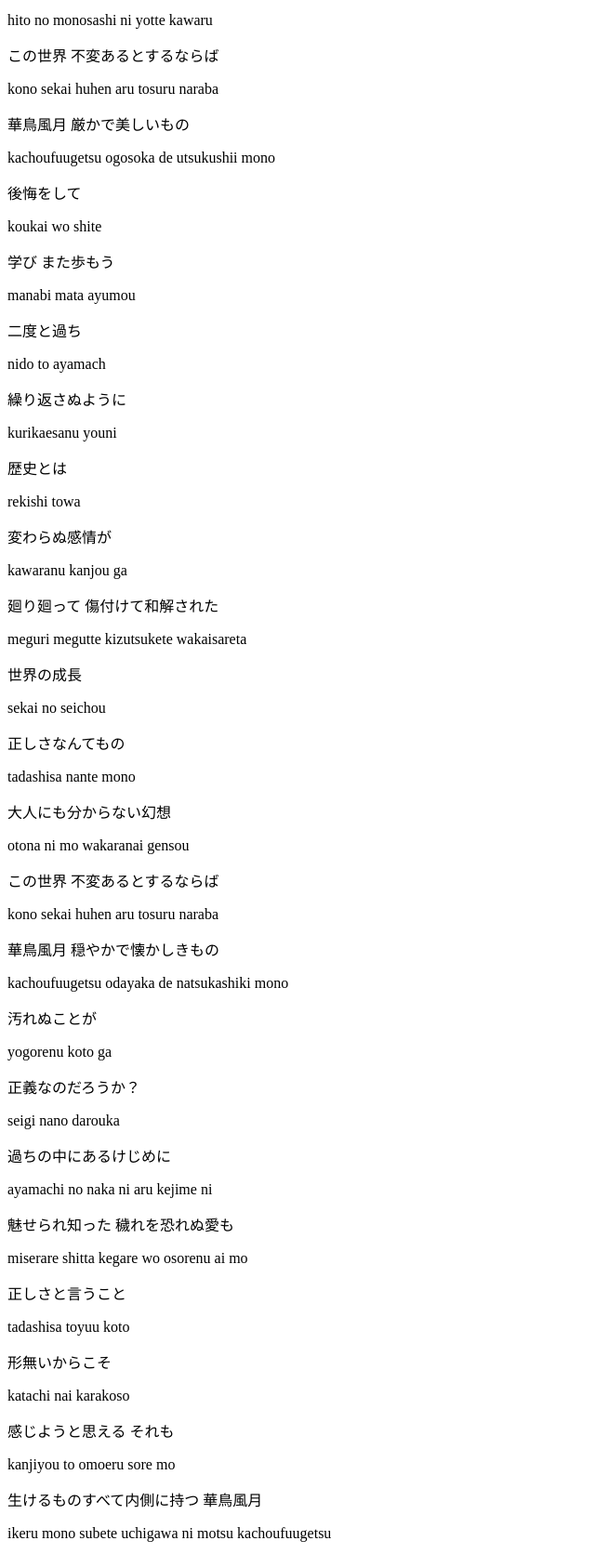
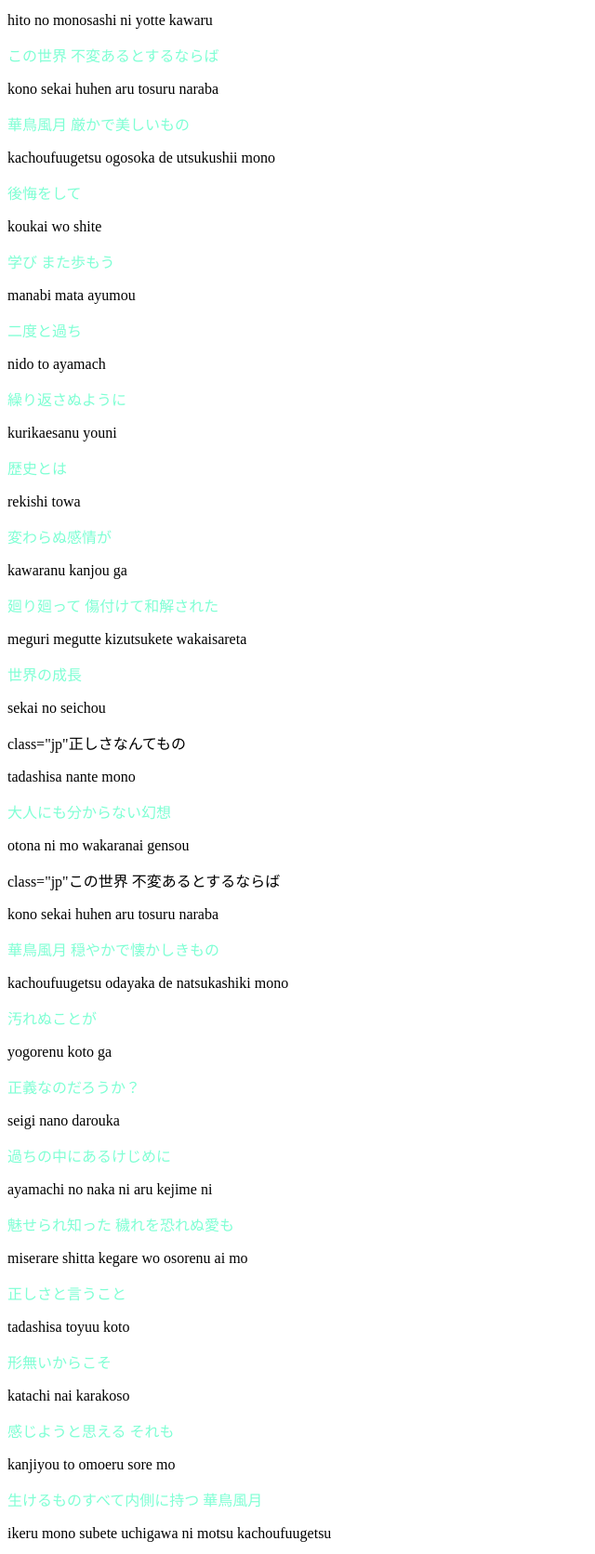
Before and after one commit to vegehhah/vegehhah.github.io, a plain HTML site: page index.html in a window 1280 px wide. Shown: the part 1125-2797 px from the top of the page at 93% size, without its empty margins (0-640 px from the left). Drawn offline with Linux system fonts and the light colour scheme.

Commit message:
Add files via upload
华鸟风月歌词

```diff
--- a/index.html
+++ b/index.html
@@ -59,6 +59,12 @@ There are countless reasons for learning the fundamental language of the web. He
 
         <p>that's all for daily practice...</p>
 
+        <p>
+
+
+
+        </p>
+
         <p>華鳥風月</p>
 
         <p class="jp">嗚呼 華のように鮮やかに さあ</p>
@@ -67,106 +73,108 @@ There are countless reasons for learning the fundamental language of the web. He
         <p class="jp">嗚呼 鳥のように優雅に</p>
         <div>aa tori no youni yuuga ni</div>
 
-        <p>嗚呼 風まかせも心地良い さあ</p>
+        <p class="jp">嗚呼 風まかせも心地良い さあ</p>
         <div>aa kaze makase mo kokochi yoi saa</div>
 
-        <p>嗚呼 月明かり照らされて</p>
+        <p class="jp">嗚呼 月明かり照らされて</p>
         <div>aa tsuki akari terasarete</div>
 
-        <p>正しさなんてもの</p>
+        <p class="jp">正しさなんてもの</p>
         <div>tadashisa nante mono</div>
 
-        <p>人のモノサシによって変わる</p>
+        <p class="jp">人のモノサシによって変わる</p>
         <div>hito no monosashi ni yotte kawaru</div>
 
-        <p>この世界 不変あるとするならば</p>
+        <p class="jp">この世界 不変あるとするならば</p>
         <div>kono sekai huhen aru tosuru naraba</div>
 
-        <p>華鳥風月 厳かで美しいもの</p>
+        <p class="jp">華鳥風月 厳かで美しいもの</p>
         <div>kachoufuugetsu ogosoka de utsukushii mono</div>
 
-        <p>後悔をして</p>
+        <p class="jp">後悔をして</p>
         <div>koukai wo shite</div>
 
-        <p>学び また歩もう</p>
+        <p class="jp">学び また歩もう</p>
         <div>manabi mata ayumou</div>
 
-        <p>二度と過ち</p>
+        <p class="jp">二度と過ち</p>
         <div>nido to ayamach</div>
 
-        <p>繰り返さぬように</p>
+        <p class="jp">繰り返さぬように</p>
         <div>kurikaesanu youni</div>
 
-        <p>歴史とは</p>
+        <p class="jp">歴史とは</p>
         <div>rekishi towa</div>
 
-        <p>変わらぬ感情が</p>
+        <p class="jp">変わらぬ感情が</p>
         <div>kawaranu kanjou ga</div>
 
-        <p>廻り廻って 傷付けて和解された</p>
+        <p class="jp">廻り廻って 傷付けて和解された</p>
         <div>meguri megutte kizutsukete wakaisareta</div>
 
-        <p>世界の成長</p>
+        <p class="jp">世界の成長</p>
         <div>sekai no seichou</div>
 
-        <p>正しさなんてもの</p>
+        <p> class="jp"正しさなんてもの</p>
         <div>tadashisa nante mono</div>
 
-        <p>大人にも分からない幻想</p>
+        <p class="jp">大人にも分からない幻想</p>
         <div>otona ni mo wakaranai gensou</div>
 
-        <p>この世界 不変あるとするならば</p>
+        <p> class="jp"この世界 不変あるとするならば</p>
         <div>kono sekai huhen aru tosuru naraba</div>
 
-        <p>華鳥風月 穏やかで懐かしきもの</p>
+        <p class="jp">華鳥風月 穏やかで懐かしきもの</p>
         <div>kachoufuugetsu odayaka de natsukashiki mono</div>
 
-        <p>汚れぬことが</p>
+        <p class="jp">汚れぬことが</p>
         <div>yogorenu koto ga</div>
 
-        <p>正義なのだろうか？</p>
+        <p class="jp">正義なのだろうか？</p>
         <div>seigi nano darouka</div>
 
-        <p>過ちの中にあるけじめに</p>
+        <p class="jp">過ちの中にあるけじめに</p>
         <div>ayamachi no naka ni aru kejime ni</div>
 
-        <p>魅せられ知った 穢れを恐れぬ愛も</p>
+        <p class="jp">魅せられ知った 穢れを恐れぬ愛も</p>
         <div>miserare shitta kegare wo osorenu ai mo</div>
 
-        <P>正しさと言うこと</P>
+        <P class="jp">正しさと言うこと</P>
         <div>tadashisa toyuu koto</div>
 
-        <p>形無いからこそ</p>
+        <p class="jp">形無いからこそ</p>
         <div>katachi nai karakoso</div>
 
-        <p>感じようと思える それも</p>
+        <p class="jp">感じようと思える それも</p>
         <div>kanjiyou to omoeru sore mo</div>
 
-        <p>生けるものすべて内側に持つ 華鳥風月</p>
+        <p class="jp">生けるものすべて内側に持つ 華鳥風月</p>
         <div>ikeru mono subete uchigawa ni motsu kachoufuugetsu</div>
 
-        <p>測れないから意味がある</p>
+        <p class="jp">測れないから意味がある</p>
         <div>hakarenai kara imi ga aru</div>
 
-        <p>だからこそ 愛を彷徨う</p>
+        <p class="jp">だからこそ 愛を彷徨う</p>
         <div>dakarakoso ai wo samayou</div>
 
-        <p>悲しめる心も</p>
+        <p class="jp">悲しめる心も</p>
         <div>kanashimeru kokoromo</div>
 
-        <p>怒れる優しささえも きっと</p>
+        <p class="jp">怒れる優しささえも きっと</p>
         <div>ikareru yasashisa saemo kitto</div>
 
-        <p>生けるものすべて内側に持つ 華鳥風月</p>
+        <p class="jp">生けるものすべて内側に持つ 華鳥風月</p>
         <div>ikeru mono subete uchigawa ni motsu kachoufuugetsu</div>
 
-        <p>何処までも美しくなれ</p>
+        <p class="jp">何処までも美しくなれ</p>
         <div>doko mademo utsukushiku nare</div>
 
-        <p>いつまでも美しくあれ</p>
+        <p class="jp">いつまでも美しくあれ</p>
         <div>itsu mademo utsukushiku are</div>
 
         <h5>最后,祝大家身体健康(doge)</h5>
+
+        <P font-size="5px">我要做城管（无端联想）</P>
 
         <a href="https://www.bilibili.com/video/BV1ux411F7Cr/">華鳥風月</a>
 
```
